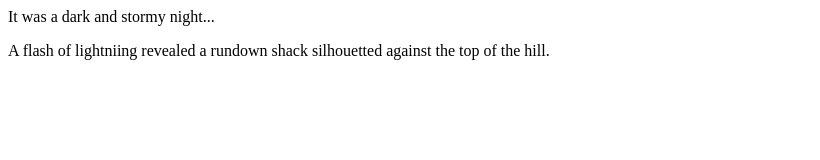
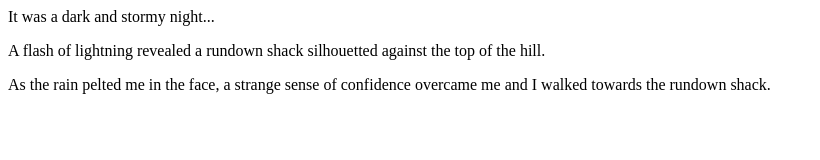
Before and after one commit to AnnaHey/fireside-story, a plain HTML site: page index.html in a window 1280 px wide. Shown: the whole page, without its empty margins (0-820 px from the left). Drawn offline with Linux system fonts and the light colour scheme.

Commit message:
Added 3rd line

```diff
--- a/index.html
+++ b/index.html
@@ -1,6 +1,7 @@
 <html>
   <body>
     <p>It was a dark and stormy night...</p>
-    <p>A flash of lightniing revealed a rundown shack silhouetted against the top of the hill.</p>
+    <p>A flash of lightning revealed a rundown shack silhouetted against the top of the hill.</p>
+    <p>As the rain pelted me in the face, a strange sense of confidence overcame me and I walked towards the rundown shack.</p>
   </body>
 </html>
```
